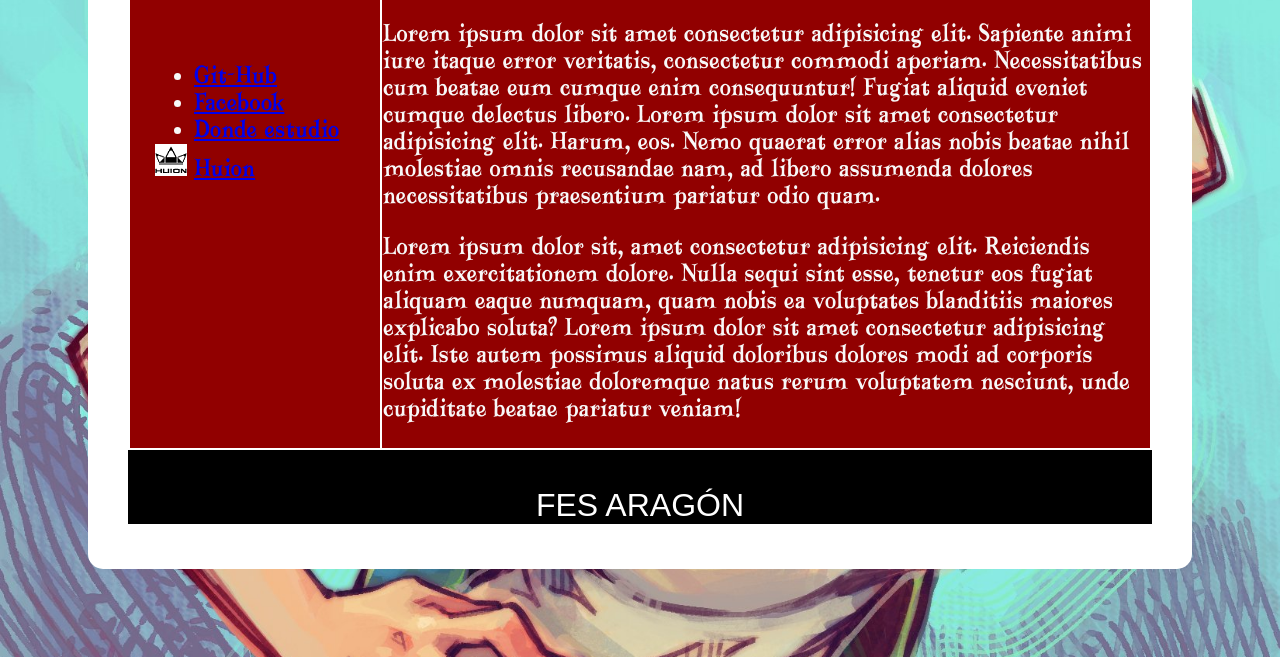
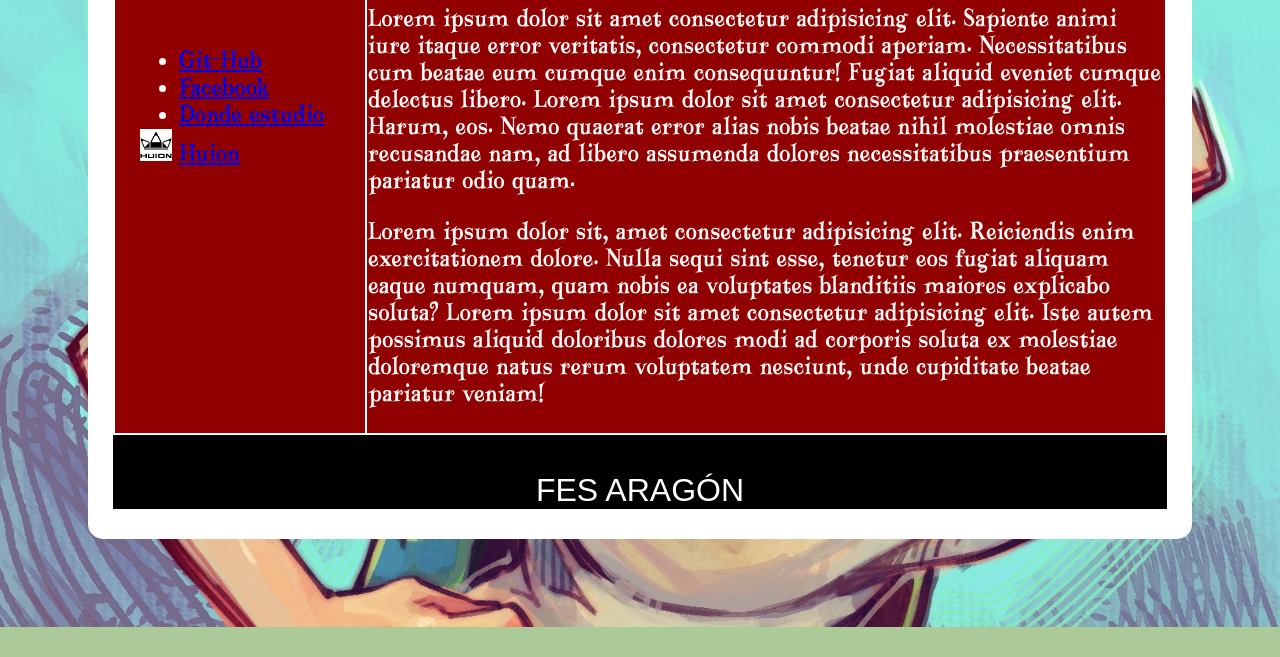
Before and after one commit to ikneel/web-1, a plain HTML site: page index.html in a window 1280 px wide. Shown: the part 523-1180 px from the top of the page. After the commit the page ends 1150 px from the top, so only its background shows below. Drawn offline with Linux system fonts and the light colour scheme.

Commit message:
Ejercicios de examen

```diff
--- a/recursos/estilo.css
+++ b/recursos/estilo.css
@@ -72,6 +72,6 @@ table{
     src: url(fuente/HappyHalloween.ttf);
 }
 .borde{
-    border: 20px solid white;
+    border: 5px solid white;
     border-radius: 15px;
 }
```
Also changed, not shown: Trabajosclase/Formulario1.html (+5 -0 lines), Reduccion_Quine_McCluskey.txt (added), Reduccion_Quine_McCluskey2.txt (added), Trabajosclase/cl.jpg (added), quine.txt (added), reduccion1.txt (added).
